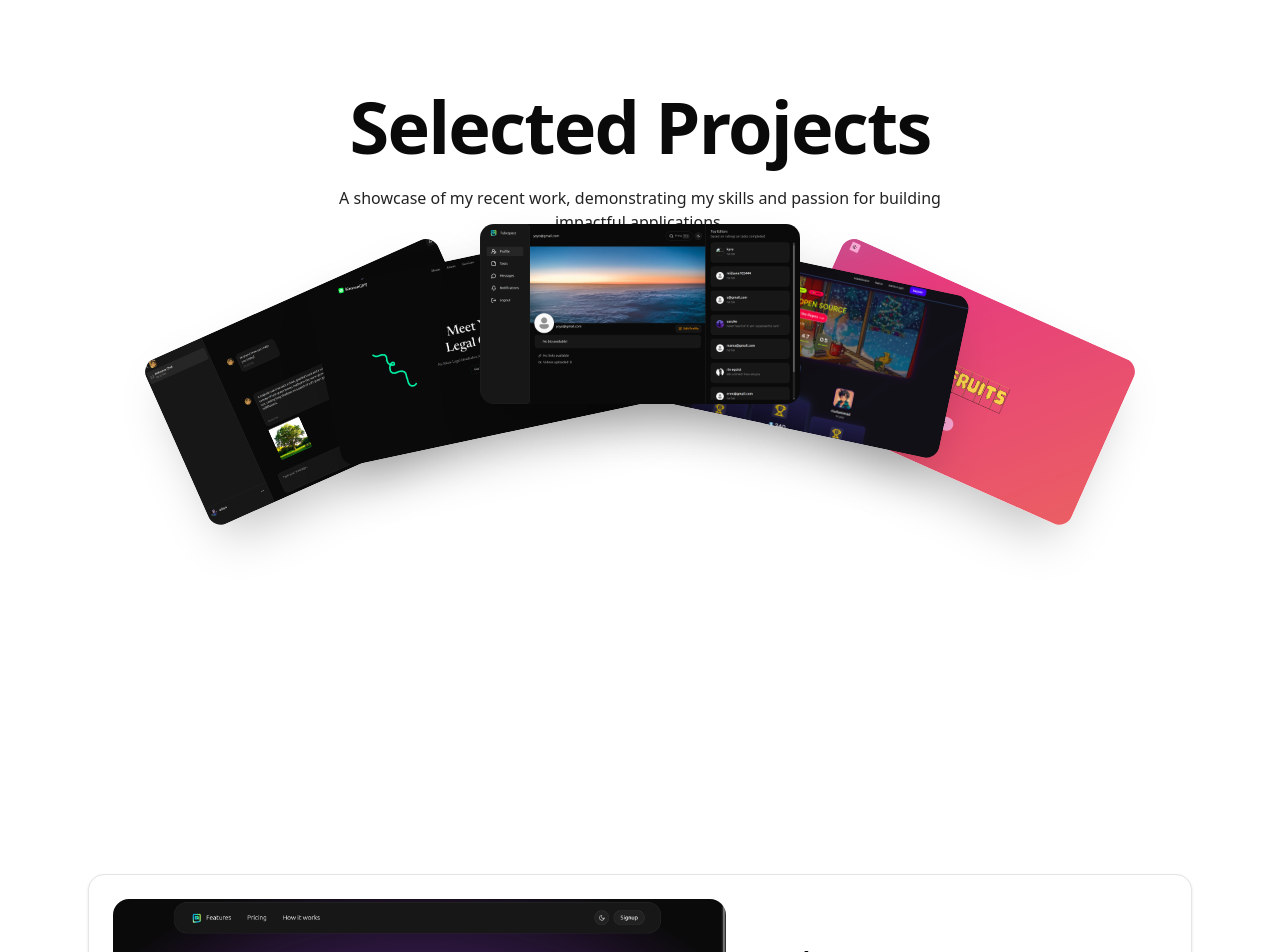
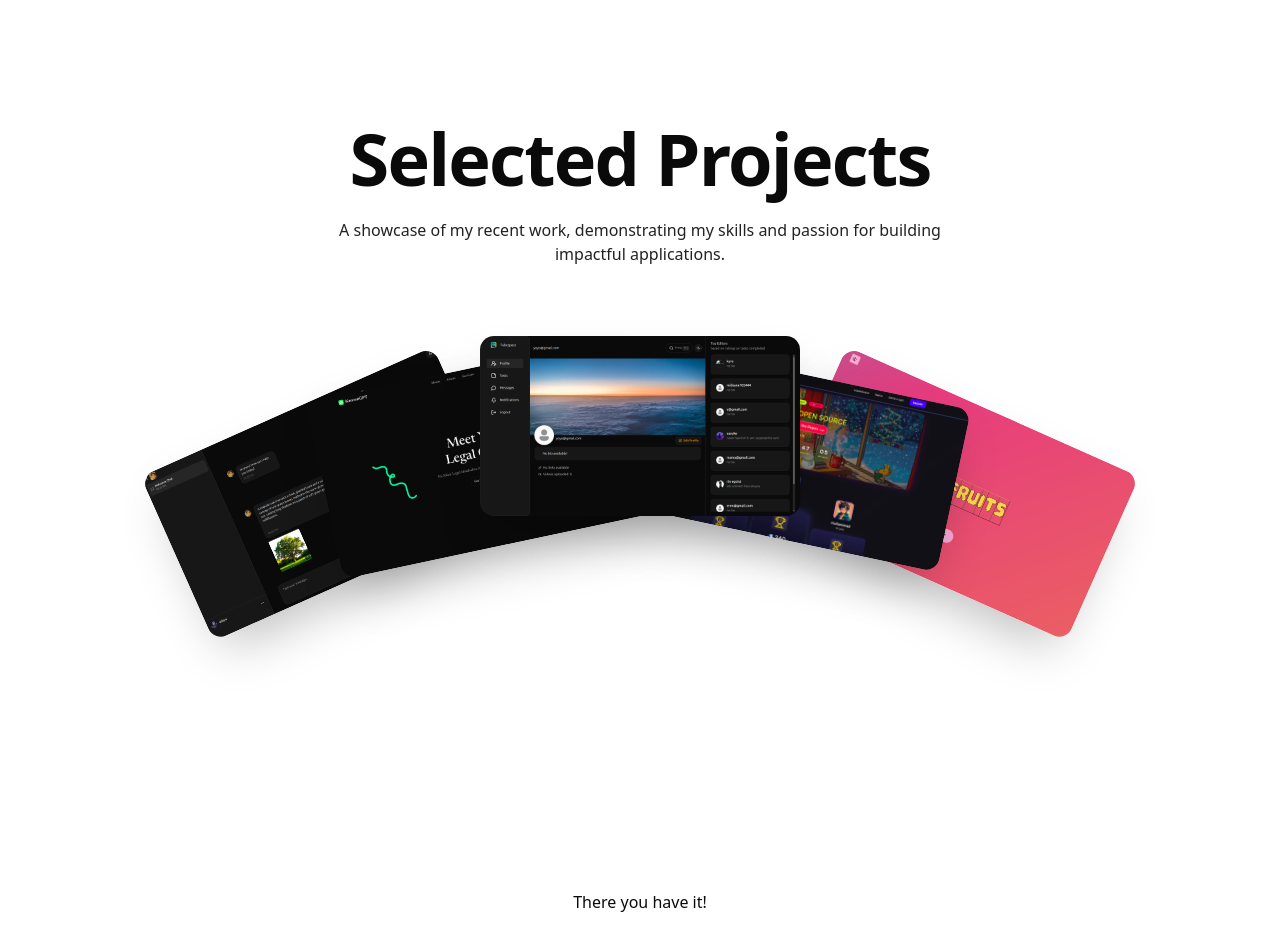
Before and after one commit to midsane/portfolio, a React (Vite) app: page / in a window 1280 px wide. Shown: the part 860-1812 px from the top of the page. Built offline with nearby package versions, Linux system fonts and the light colour scheme.

Commit message:
feat: enhance layout of FlipStackShowCase and SelectedProjects components for better responsiveness

```diff
--- a/src/components/flipstack.tsx
+++ b/src/components/flipstack.tsx
@@ -212,7 +212,7 @@ export function FlipStackShowCase({
 
     return (
         <>
-            <div className="text-center mt-24 px-4">
+            <div className="text-center mt-24 sm:mt-32 mb-20 px-4">
                 <h2 className="text-4xl sm:text-6xl lg:text-7xl flagship-text-gradient font-semibold tracking-tight">
                     {header}
                     <span className="block text-foreground">{subHeader}</span>
--- a/src/components/projects.tsx
+++ b/src/components/projects.tsx
@@ -149,8 +149,9 @@ export const SelectedProjects: React.FC = () => {
       />
       <section
 
-        className="w-full py-12 md:py-24 lg:pb-32 bg-background"
+        className="w-full py-12 md:pb-24 md:pt-12 lg:pb-32 bg-background"
       >
+        <h1 className="px-4 md:px-5 text-center hidden sm:block" >There you have it!</h1>
         <div className="container px-4 md:px-6 max-w-6xl mx-auto">
           <motion.div
             className="flex flex-col items-center justify-center space-y-4 text-center mb-12"
```
